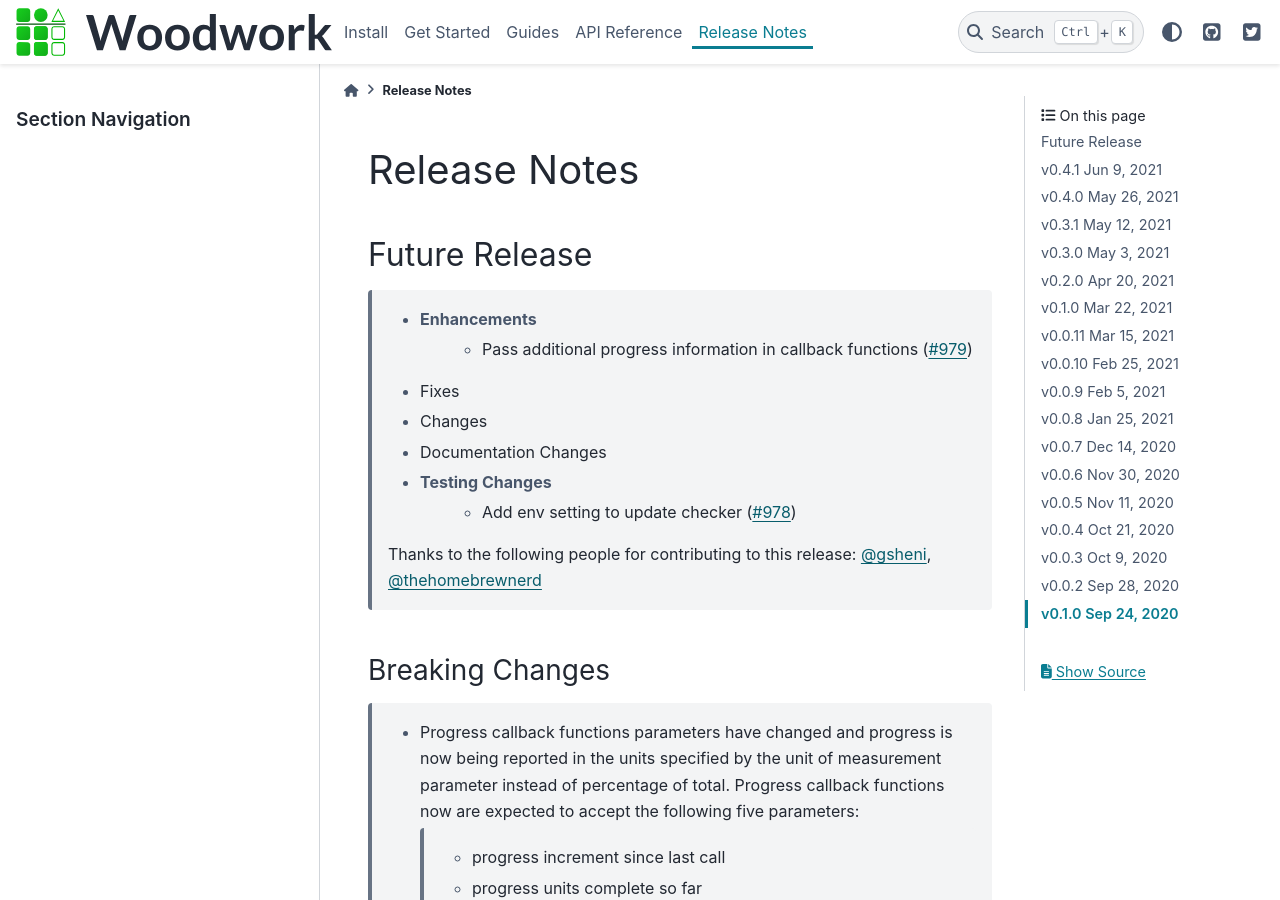
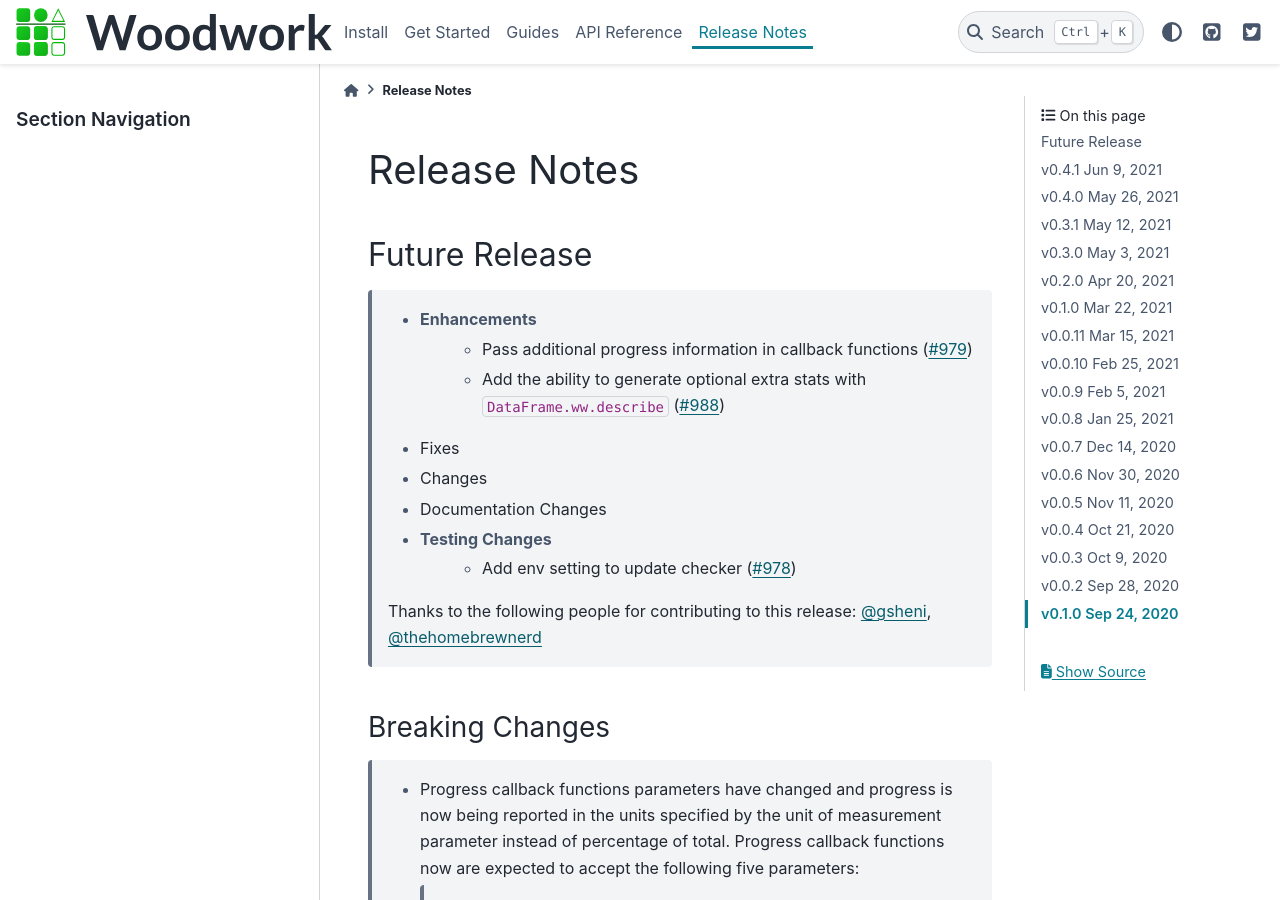
Before and after one commit to alteryx/woodwork, a Sphinx documentation site: the page built from docs/source/release_notes.rst, in a window 1280 px wide and 900 px high. Built offline with Sphinx 7.4.7 and the PyData theme 0.15.4, drawn with Linux system fonts in a browser that asks for light colours; comment, search, counter and statistics services are not loaded.

Commit message:
update release notes

```diff
--- a/docs/source/release_notes.rst
+++ b/docs/source/release_notes.rst
@@ -7,6 +7,7 @@ Future Release
 ==============
     * Enhancements
         * Pass additional progress information in callback functions (:pr:`979`)
+        * Add the ability to generate optional extra stats with ``DataFrame.ww.describe`` (:pr:`988`)
     * Fixes
     * Changes
     * Documentation Changes
```
